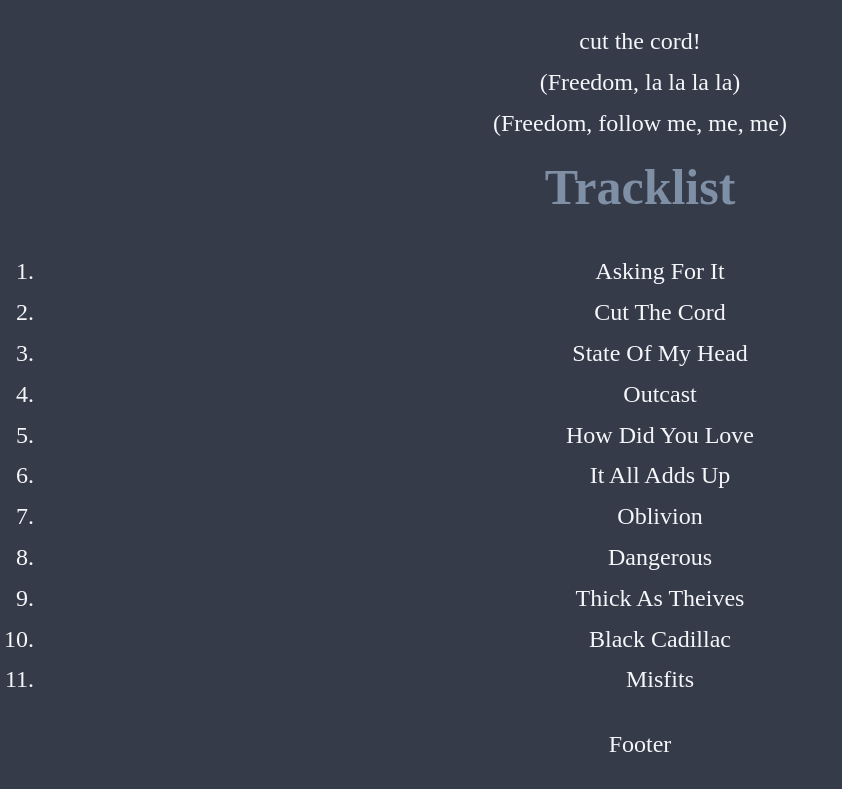
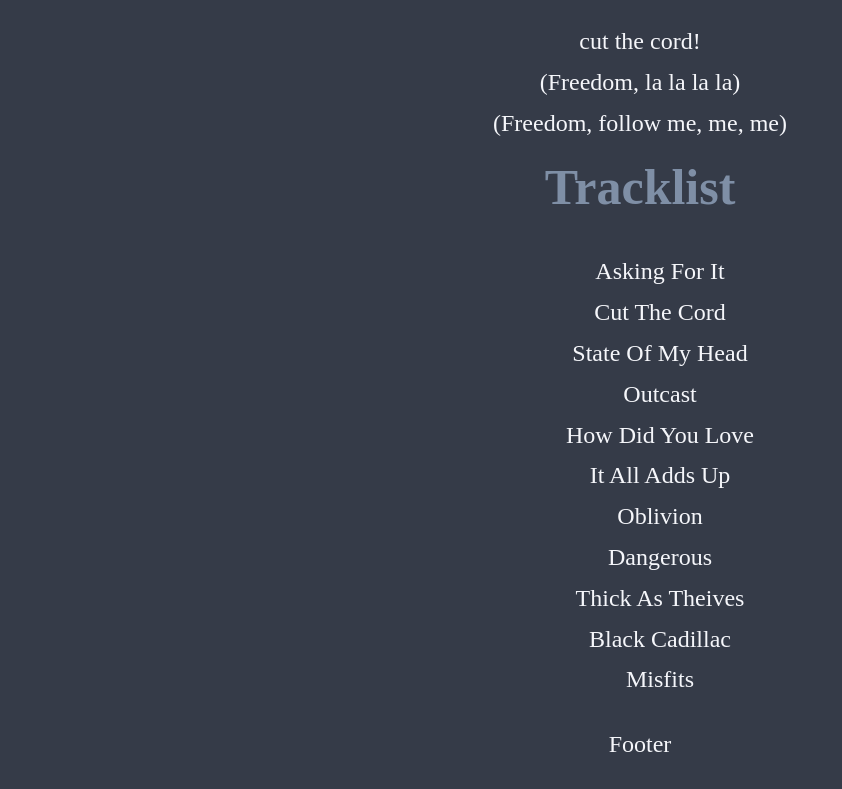
Before and after one commit to JuraYuki/learning-git-2, a plain HTML site: page index.html.html in a window 1280 px wide. Shown: the part 2927-3716 px from the top of the page, without its empty margins (0-842 px from the left). Drawn offline with Linux system fonts and the light colour scheme.

Commit message:
Add more changes

```diff
--- a/index.html.html
+++ b/index.html.html
@@ -87,9 +87,9 @@
             (Freedom, la la la la) <br>
             (Freedom, follow me, me, me)</p>
     </section>
-    <section class="Tracklist">
+    <section class="tracklist-list">
         <h2>Tracklist</h2>
-        <ol>
+        <ul>
             <li>Asking For It</li>
             <li>Cut The Cord</li>
             <li>State Of My Head</li>
@@ -101,7 +101,7 @@
             <li>Thick As Theives</li>
             <li>Black Cadillac</li>
             <li>Misfits</li>
-        </ol>
+        </ul>
     </section>
     <footer>
         <p>Footer</p>
--- a/style.css.css
+++ b/style.css.css
@@ -23,3 +23,8 @@ h2 {
     line-height: 0.1;
     padding-bottom: 20px;
 }
+
+ul {
+    list-style: none;
+
+}
```
